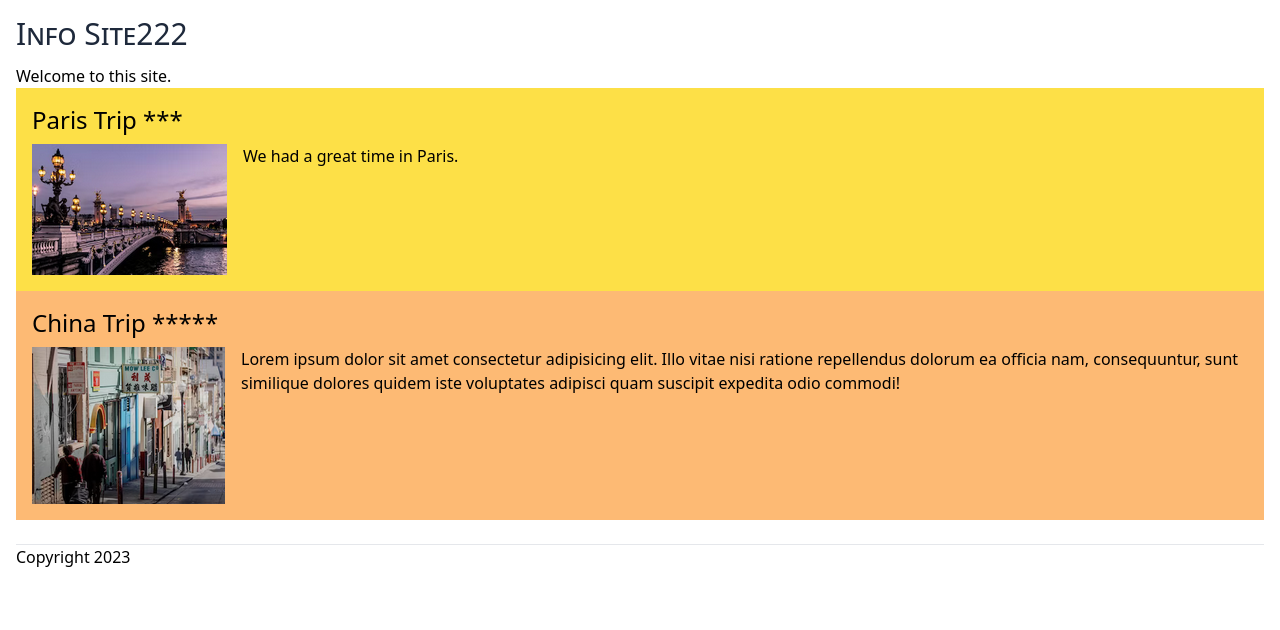
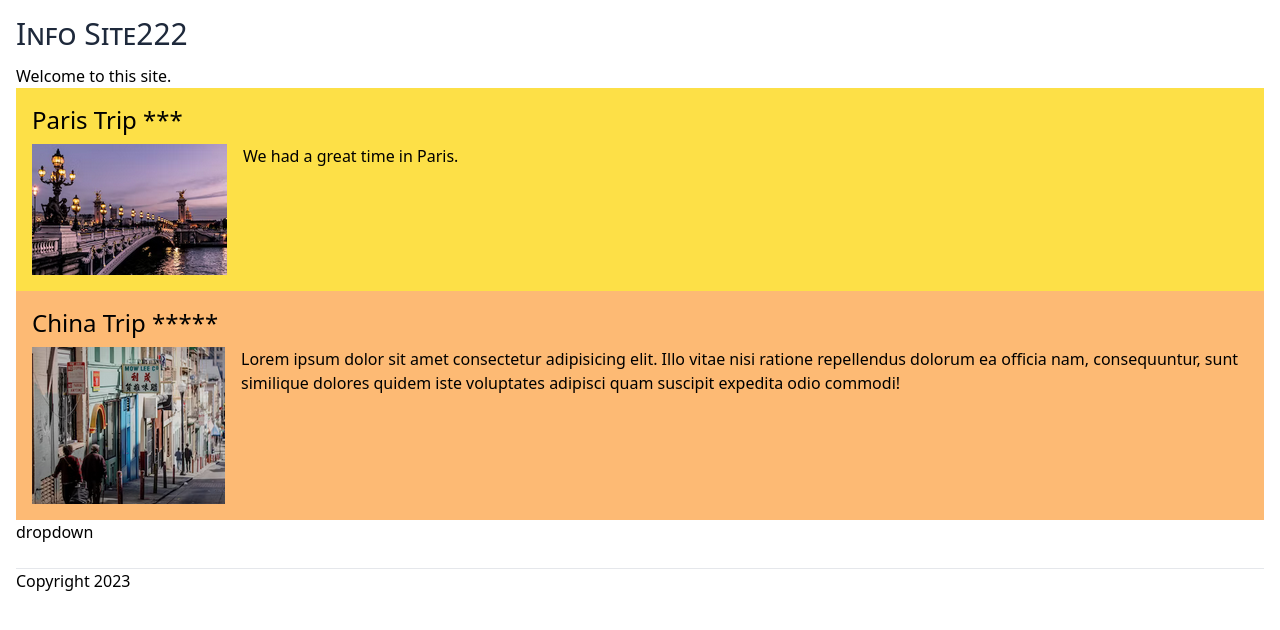
Before and after one commit to edwardtanguay/et992-vite-react-component-demo, a React (Vite) app: page / in a window 1280 px wide. Shown: the top 630 px of the page. Built offline with nearby package versions, Linux system fonts and the light colour scheme.

Commit message:
dropdown basis

```diff
--- a/src/App.tsx
+++ b/src/App.tsx
@@ -1,6 +1,7 @@
 import { Footer } from "./components/layout/Footer";
 import { Header } from "./components/layout/Header";
 import { ImageBox } from "./components/ImageBox";
+import { Dropdown } from "./components/Dropdown";
 
 export const App = () => {
 	return (
@@ -9,6 +10,7 @@ export const App = () => {
 			<p>Welcome to this site.</p>
 			<ImageBox title="Paris Trip" imageFile="paris.png" body="We had a great time in Paris." stars={3} highlighted={true} />
 			<ImageBox title="China Trip" imageFile="city.png" body="Lorem ipsum dolor sit amet consectetur adipisicing elit. Illo vitae nisi ratione repellendus dolorum ea officia nam, consequuntur, sunt similique dolores quidem iste voluptates adipisci quam suscipit expedita odio commodi!" stars={16} />
+			<Dropdown/>
 			<Footer />
 		</>
 	);
--- /dev/null
+++ b/src/components/Dropdown.tsx
@@ -0,0 +1,5 @@
+export const Dropdown = () => {
+	return (
+		<p>dropdown</p>
+	)
+}
```
